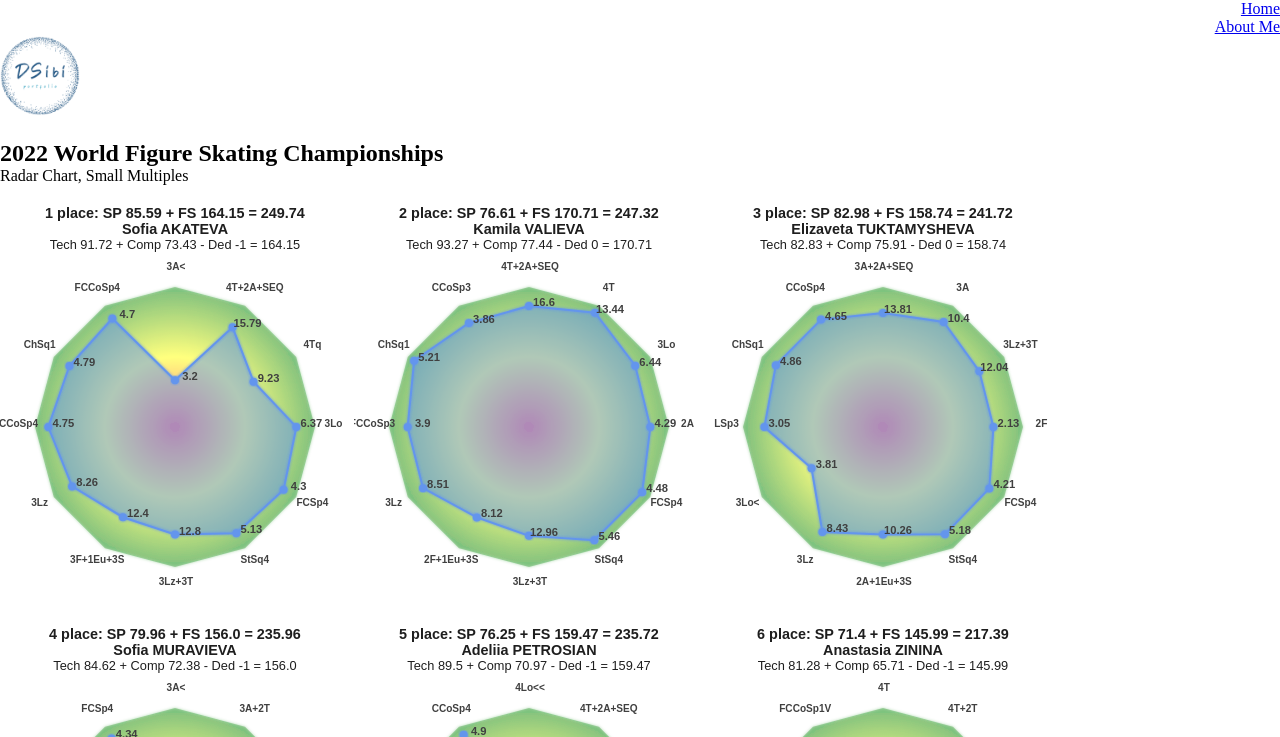
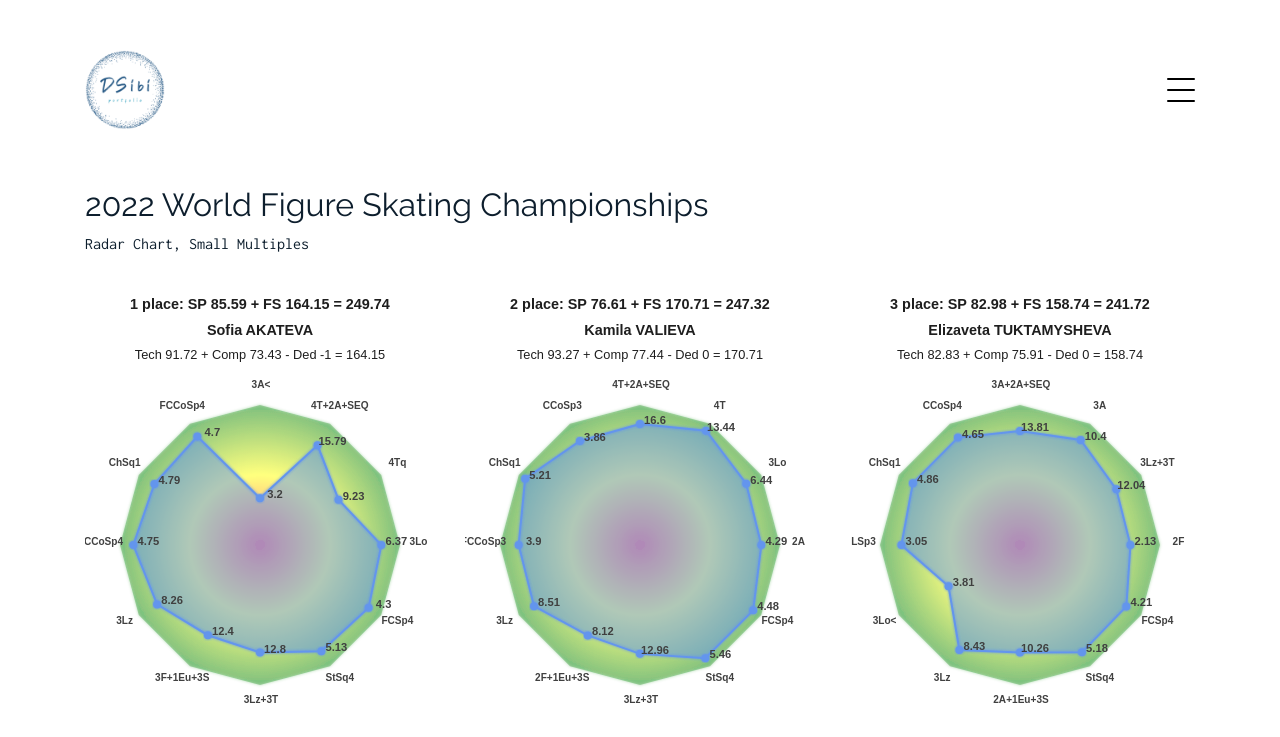
Before and after one commit to dsibi/portfolio, a website with bundled scripts: page projects/radar-chart/radar-chart.html in a window 1280 px wide. Shown: the top 737 px of the page. Built offline with nearby package versions, Linux system fonts and the light colour scheme.

Commit message:
change all paths in radar proj

```diff
--- a/projects/radar-chart/radar-chart.html
+++ b/projects/radar-chart/radar-chart.html
@@ -9,26 +9,26 @@
   <meta content="" name="description">
 
   <!-- Favicons -->
-  <link rel="apple-touch-icon" sizes="180x180" href="/img/favicon/apple-touch-icon.png">
-  <link rel="icon" type="image/png" sizes="32x32" href="/img/favicon/favicon-32x32.png">
-  <link rel="icon" type="image/png" sizes="16x16" href="/img/favicon/favicon-16x16.png">
-  <link rel="manifest" href="/img/favicon/site.webmanifest">
+  <link rel="apple-touch-icon" sizes="180x180" href="../../img/favicon/apple-touch-icon.png">
+  <link rel="icon" type="image/png" sizes="32x32" href="../../img/favicon/favicon-32x32.png">
+  <link rel="icon" type="image/png" sizes="16x16" href="../../img/favicon/favicon-16x16.png">
+  <link rel="manifest" href="../../img/favicon/site.webmanifest">
 
   <!-- Google Fonts -->
   <link href="https://fonts.googleapis.com/css?family=Inconsolata:400,700|Raleway:400,700&display=swap"
     rel="stylesheet">
 
   <!-- Bootstrap CSS File -->
-  <link href="/vendor/bootstrap/css/bootstrap.min.css" rel="stylesheet">
+  <link href="../../vendor/bootstrap/css/bootstrap.min.css" rel="stylesheet">
 
   <!-- Vendor CSS Files -->
-  <link href="/vendor/icofont/icofont.min.css" rel="stylesheet">
-  <link href="/vendor/line-awesome/css/line-awesome.min.css" rel="stylesheet">
-  <link href="/vendor/aos/aos.css" rel="stylesheet">
-  <link href="/vendor/owlcarousel/assets/owl.carousel.min.css" rel="stylesheet">
+  <link href="../../vendor/icofont/icofont.min.css" rel="stylesheet">
+  <link href="../../vendor/line-awesome/css/line-awesome.min.css" rel="stylesheet">
+  <link href="../../vendor/aos/aos.css" rel="stylesheet">
+  <link href="../../vendor/owlcarousel/assets/owl.carousel.min.css" rel="stylesheet">
 
   <!-- Main CSS File -->
-  <link href="/css/style.css" rel="stylesheet">
+  <link href="../../css/style.css" rel="stylesheet">
   <link rel="stylesheet" href="./css/styles.css">
   </link>
 </head>
@@ -37,8 +37,8 @@
   <div class="collapse navbar-collapse custom-navmenu" id="main-navbar">
     <div class="container py-2 py-md-5" style="text-align: end">
         <ul class="custom-menu">
-          <li class="active"><a href="/index.html">Home</a></li>
-          <li><a href="/about.html">About Me</a></li>
+          <li class="active"><a href="../../index.html">Home</a></li>
+          <li><a href="../../about.html">About Me</a></li>
           <!-- <li><a href="services.html">Services</a></li> -->
           <!-- <li><a href="works.html">Works</a></li> -->
           <!-- <li><a href="contact.html">Contact</a></li> -->
@@ -171,7 +171,7 @@
 
               <div class="row" data-aos="fade-up" data-aos-delay="200">
                 <div class="item D3 python col-sm-6 col-md-4 col-lg-4 mb-4">
-                  <a href="/projects/stacked-bar-chart/stacked-bar-chart.html" class="item-wrap fancybox">
+                  <a href="../../projects/stacked-bar-chart/stacked-bar-chart.html" class="item-wrap fancybox">
                     <div class="work-info">
                       <h3>Stacked Bar Chart</h3>
                       <span>Sport</span>
@@ -180,7 +180,7 @@
                   </a>
                 </div>
                 <div class="item D3 python col-sm-6 col-md-4 col-lg-4 mb-4">
-                  <a href="/projects/small-multiples/small-multiples.html" class="item-wrap fancybox">
+                  <a href="../../projects/small-multiples/small-multiples.html" class="item-wrap fancybox">
                     <div class="work-info">
                       <h3>Scatterplot, Small Multiples</h3>
                       <span>Sport</span>
@@ -189,7 +189,7 @@
                   </a>
                 </div>
                 <div class="item D3 col-sm-6 col-md-4 col-lg-4 mb-4">
-                  <a href="/projects/line-graph/line-graph.html" class="item-wrap fancybox">
+                  <a href="../../projects/line-graph/line-graph.html" class="item-wrap fancybox">
                     <div class="work-info">
                       <h3>Line Graph</h3>
                       <span>Politics</span>
```
